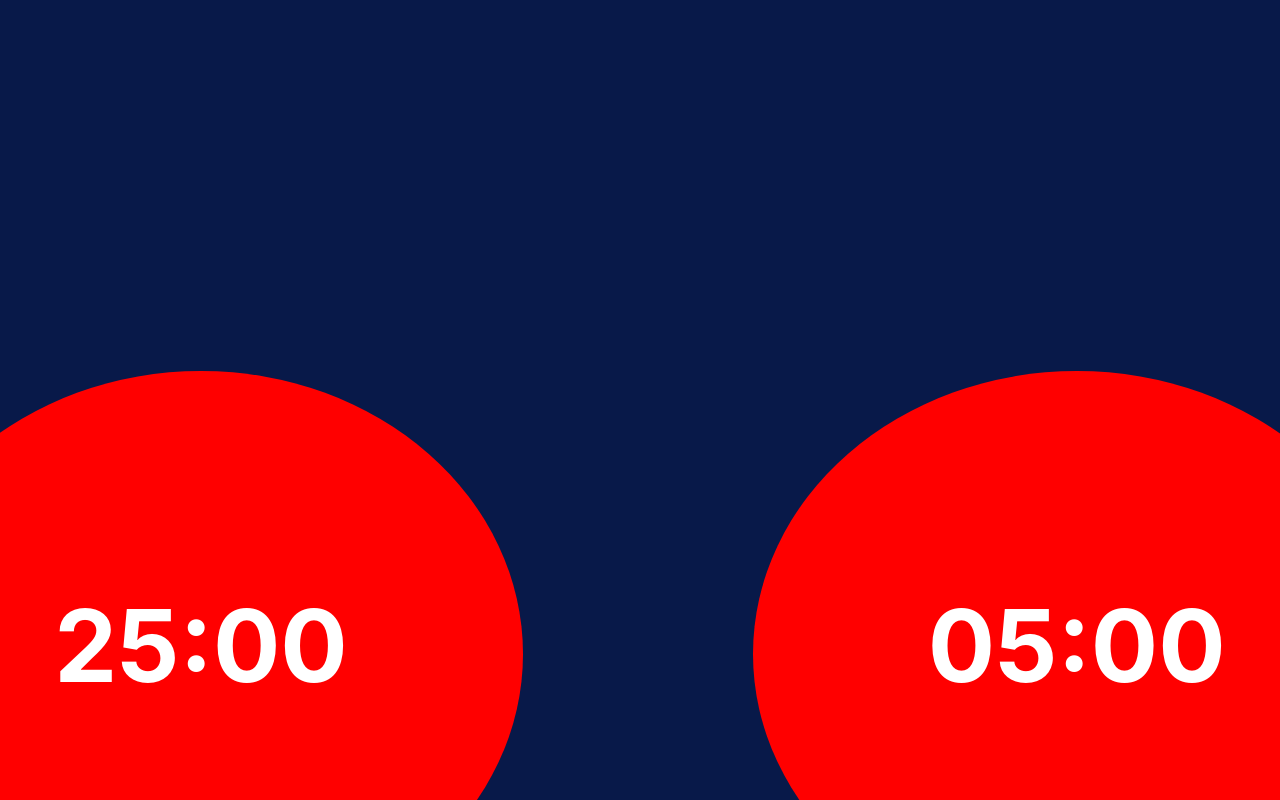
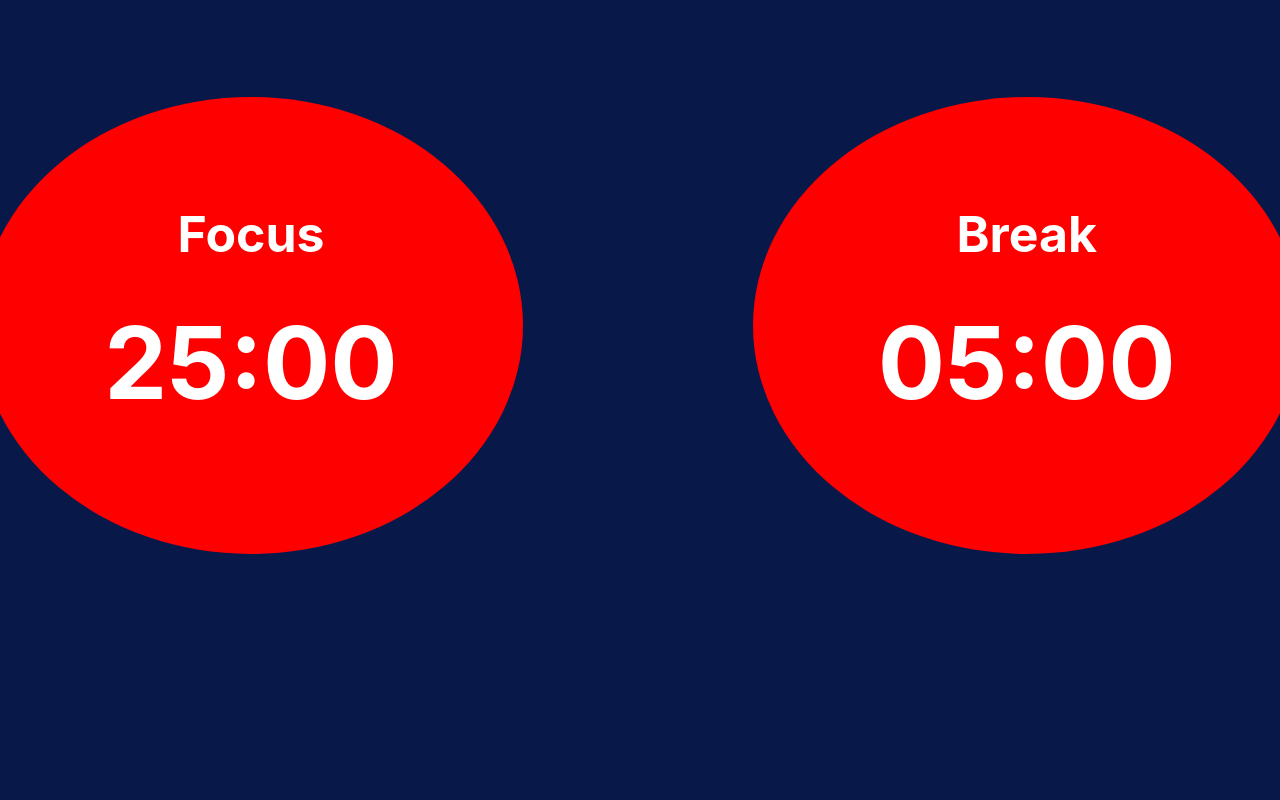
Before and after one commit to Rthompson2548/project-pomodoro-timer, a React (Create React App) app: page / in a window 1280 px wide. Shown: the top 800 px of the page. Built offline with nearby package versions, Linux system fonts and the light colour scheme; a web font is replaced by a local one.

Commit message:
updated the timer component styles

```diff
--- a/src/App.js
+++ b/src/App.js
@@ -4,12 +4,12 @@ import Pomodoro from "./pomodoro/Pomodoro"
 
 function App() {
   return (
-    <div className="App" style={{ backgroundColor: "#081949" }}>
+    <div className="App" style={{ backgroundColor: "#081949", padding: "50px 75px" }}>
       <div className="container vh-100 pb-5 d-flex flex-column justify-content-center" >
         <div className="row">
           <div className="col">
             <header className="App-header container">
-              <h1 className="pt-3 text-nowrap font-weight-bold d-flex justify-content-center" style={{ fontSize: "275px", color: "red", marginBottom: "700px" }}>Pomodoro Timer</h1>
+              <h1 className="text-nowrap font-weight-bold d-flex justify-content-center" style={{ fontSize: "275px", color: "white", marginBottom: "150px" }}>Pomodoro Timer</h1>
             </header>
            <div>
            <Pomodoro />
--- a/src/pomodoro/BreakTime.js
+++ b/src/pomodoro/BreakTime.js
@@ -9,12 +9,13 @@ function BreakTime(props) {
           <span
           className="rounded-circle border-0 font-weight-bold mb-5"
           data-testid="duration-focus"
-          style={{ backgroundColor: "red", color: "white", padding: "200px 175px", margin: "0px 100px", fontSize: "100px"  }}
+          style={{ backgroundColor: "red", color: "white", padding: "100px 125px", margin: "0px 100px"  }}
           >
             {/* TODO: Update this text to display the current
                 break session duration */}
             {/* break button label */}
-            <p>{minutesToDuration(props.BreakTime)}</p>
+            <p style={{ fontSize: "50px" }}>Break</p>
+            <p style={{ fontSize: "100px" }}>{minutesToDuration(props.BreakTime)}</p>
           </span>
           <div className="input-group-append input-group-lg" style={{ marginLeft: "125px" }}>
             {/* TODO: Implement decreasing break duration and disable
@@ -23,7 +24,7 @@ function BreakTime(props) {
             {/* button for decreasing break time by 1 min */}
             <button
               type="button"
-              style={{ fontSize: "100px", color: "white" }}
+              style={{ fontSize: "80px", color: "white" }}
               className="btn m-4 px-4 py-3"
               data-testid="decrease-break-time"
               onClick={props.downByOne}
@@ -37,8 +38,8 @@ function BreakTime(props) {
             {/* button for increasing break time by 1 min */}
             <button
               type="button"
-              style={{ fontSize: "100px", color: "white" }}
-              className="btn m-4 px-4 py-3"
+              style={{ fontSize: "80px", color: "white" }}
+              className="btn m-4 px-2 py-3"
               data-testid="increase-break-time"
               onClick={props.upByOne}
             >
--- a/src/pomodoro/FocusTime.js
+++ b/src/pomodoro/FocusTime.js
@@ -12,10 +12,11 @@ function FocusTime(props) {
             // className="input-group-text border-0 p-4 font-weight-bold"
             data-testid="duration-focus"
             // style={{ fontSize: "100px", backgroundColor: "#081949", color: "white" }}
-            style={{ backgroundColor: "red", color: "white", padding: "200px 175px", fontSize: "100px", margin: "0px 100px" }}
+            style={{ backgroundColor: "red", color: "white", padding: "100px 125px", margin: "0px 100px" }}
           >
             {/* Focus: */}
-             <p>{minutesToDuration(props.FocusTime)}</p>
+            <p style={{ fontSize: "50px" }}>Focus</p>
+             <p style={{ fontSize: "100px" }}>{minutesToDuration(props.FocusTime)}</p>
           </span>
           <div className="input-group-append input-group-lg" style={{ marginLeft: "125px" }}>
             {/* TODO: Implement decreasing focus duration and disable during
@@ -25,7 +26,7 @@ function FocusTime(props) {
             <button
               type="button"
               className="btn m-4 px-4 py-3"
-              style={{ fontSize: "100px", color: "white" }}
+              style={{ fontSize: "80px", color: "white" }}
               data-testid="decrease-focus-time"
               onClick={props.subtractFiveMinutes}
             >
@@ -38,8 +39,8 @@ function FocusTime(props) {
             {/* button that increases focus time by 5 mins */}
             <button
               type="button"
-              style={{ fontSize: "100px", color: "white" }}
-              className="btn m-4 px-4 py-3"
+              style={{ fontSize: "80px", color: "white" }}
+              className="btn m-4 px-2 py-3"
               data-testid="increase-focus-time"
               onClick={props.addFiveMinutes}
             >
--- a/src/pomodoro/Pomodoro.js
+++ b/src/pomodoro/Pomodoro.js
@@ -118,7 +118,7 @@ function Pomodoro() {
   }
 
   return (
-    <div className="pomodoro">
+    <div className="pomodoro m-5">
       <div
         className="row d-flex justify-content-center"
       >
@@ -143,7 +143,7 @@ function Pomodoro() {
       </div>
 
       {/* timer component */}
-      <div>
+      <div className="mt-5 pt-5">
         <Timer
           timeRemainingState={timeRemainingState}
           inSession={inSession}
@@ -155,7 +155,7 @@ function Pomodoro() {
       </div>
 
       {/* play and pause component */}
-      <div className="d-flex justify-content-center">
+      <div className="d-flex justify-content-center mb-5 pb-5">
         <PlayPause
           playPause={playPause}
           stopSession={stopSession}
--- a/src/pomodoro/Timer.js
+++ b/src/pomodoro/Timer.js
@@ -32,36 +32,32 @@ function Timer(props) {
   const progressBarStyle = { width: progressPercentage + "%" };
 
   return (
-    <div style={sessionDisplay} className="mb-5">
+    <div style={sessionDisplay} className="mr-5 pr-5 mb-5">
       {/* TODO: This area should show only when a focus
             or break session is running or pauses */}
-      <div className="row mb-2">
-        <div className="col">
+             <div className="row d-flex justify-content-center pl-5">
+      <p style={{color: "white", fontSize: "150px", marginBottom: "200px"}} className="font-weight-bold">Study</p>
+      </div>
+      <div className="row py-5 my-5 pr-5 mr-5">
+
+        <div className="col mb-5">
           {/* TODO: Update message below to include current session
                     (Focusing or On Break) and total duration */}
-          <h1
-            className="mb-4 pb-4 font-weight-normal"
-            style={{ fontSize: "200px", color: "white" }}
-            data-testid="session-title"
+
+          <span
+            className="rounded-circle border-0 font-weight-bold mb-5 mr-5"
+            data-testid="duration-focus"
+            style={{
+              backgroundColor: "red",
+              color: "white",
+              padding: "300px 200px",
+              marginRight: "100px",
+              fontSize: "200px",
+            }}
           >
             {sessionTitle}
-          </h1>
+          </span>
           {pauseLabel}
-        </div>
-      </div>
-      <div className="row mb-2">
-        <div className="col col-12 d-flex justify-content-center">
-          <div className="progress" style={{ height: "50px", width: "200%" }}>
-            {/* <div
-                        className="progress-bar"
-                        role="progressbar"
-                        aria-valuemin="0"
-                        aria-valuemax="100"
-                        aria-valuenow={progressPercentage}
-                        style={progressBarStyle}
-                    />
-                     */}
-          </div>
         </div>
       </div>
     </div>
@@ -69,5 +65,3 @@ function Timer(props) {
 }
 
 export default Timer;
-
-//  style={{ outline: "25px solid red", backgroundColor: "#081949", color: "white", padding: "200px 175px", fontSize: "100px"  }}
```
